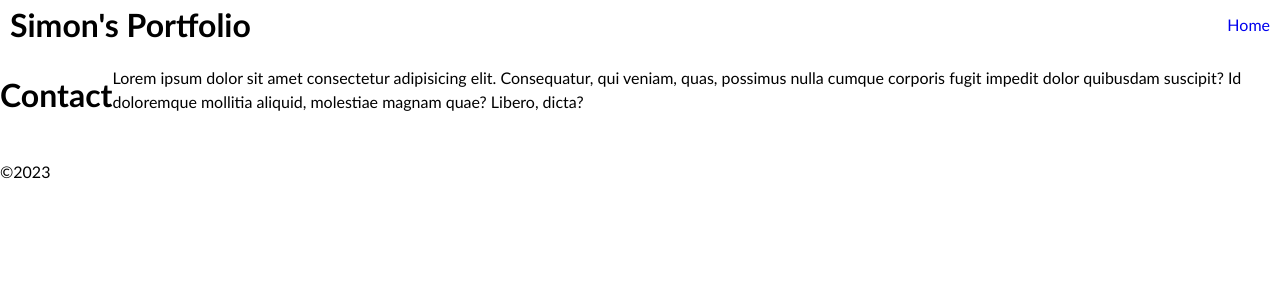
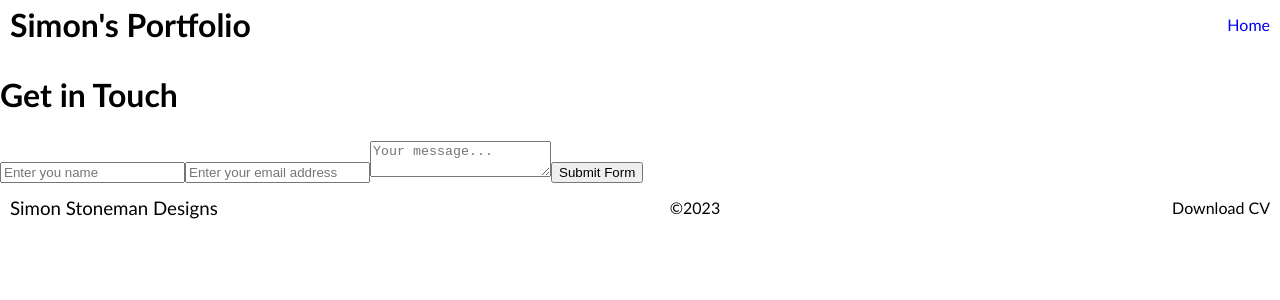
Before and after one commit to SimonStoneman/portfolio-reactified, a React (Create React App) app: page /contact in a window 1280 px wide. Shown: the top 300 px of the page. Built offline with nearby package versions, Linux system fonts and the light colour scheme.

Commit message:
Updated the Contact page to now use the Web3Forms input form to receive the user typed data

```diff
--- a/src/App.js
+++ b/src/App.js
@@ -10,6 +10,9 @@ import Header from './components/Header';
 import Footer from './components/Footer';
 
 function App() {
+
+  const name = 'Simon Stoneman';
+
   return (
     <>
       <Header />
@@ -22,7 +25,7 @@ function App() {
         <Route path="/project" element={<Project />} />
       </Routes>
 
-      <Footer />
+      <Footer name={name}/>
     </>
   );
 }
--- a/src/Assets/Styles/Footer.css
+++ b/src/Assets/Styles/Footer.css
@@ -1,3 +1,12 @@
 footer {
     grid-column: 1/3; /* Setting main element (child of body grid) to span column lines 1 to 3 */
-  }
+    display:flex;
+    justify-content: space-between;
+    align-items: center;
+    padding: 10px;
+}
+
+footer h3 {
+  font-weight: lighter;
+  font-family:'Gill Sans', 'Gill Sans MT', Calibri, 'Trebuchet MS', sans-serif
+}
--- a/src/components/Footer.js
+++ b/src/components/Footer.js
@@ -3,8 +3,9 @@ import '../assets/styles/footer.css';
 function Footer(props) {
   return (
     <footer>
-      <h3>{props.myName}</h3>
+      <h3>{props.name} Designs</h3>
       <p>&copy;2023</p>
+      <p>Download CV</p>
     </footer>
   );
 };
--- a/src/pages/About.js
+++ b/src/pages/About.js
@@ -1,9 +1,9 @@
 function About() {
     return (
-      <>
+      <main>
         <h1>About</h1>
         <p>Lorem ipsum dolor sit amet consectetur adipisicing elit. Consequatur, qui veniam, quas, possimus nulla cumque corporis fugit impedit dolor quibusdam suscipit? Id doloremque mollitia aliquid, molestiae magnam quae? Libero, dicta?</p>
-      </>
+      </main>
     )
   }
 
--- a/src/pages/Contact.js
+++ b/src/pages/Contact.js
@@ -1,10 +1,64 @@
+import { useState } from "react";
+
 function Contact() {
-    return (
-      <>
-        <h1>Contact</h1>
-        <p>Lorem ipsum dolor sit amet consectetur adipisicing elit. Consequatur, qui veniam, quas, possimus nulla cumque corporis fugit impedit dolor quibusdam suscipit? Id doloremque mollitia aliquid, molestiae magnam quae? Libero, dicta?</p>
-      </>
-    )
+
+  // const [formData, setFormData] = useState({
+  //   name: '',
+  //   email: '',
+  //   message: ''
+  // });
+
+// function to take the event object and use it extract the target, resolve the 'name' property and get the value.
+// Then use the useState function and pass in a new object with mentioned data
+
+  // const handleChange = (event) => {
+  //   console.log(event.target);
+
+  //   setFormData({
+  //     // spread the formData array into the individual array values
+  //     ...formData,
+  //     // [event.target.name] will resolve to value of the name= property. Then the event.target.value is the value of what is input
+  //     // name: <value> e.g. "Simon"
+  //     [event.target.name]: event.target.value,
+  //     // email: <value> e.g. "Simon"
+  //     [event.target.name]: event.target.value,
+  //     // name: <value> e.g. "Simon"
+  //     [event.target.name]: event.target.value
+  //   });
+
+  // }
+
+  const handleSubmit = (event) => {
+    event.preventDefault();
+
+    // console.log(formData);
   }
 
+    return (
+
+      <main>
+
+        <h1>Get in Touch</h1>
+
+        {/* <form onSubmit={handleSubmit}>
+          <input name="name" onChange={handleChange} type="text" placeholder="Enter you name"></input>
+          <input name="email" onChange={handleChange} type="text" placeholder="Enter your email address"></input>
+          <textarea name="message" onChange={handleChange} placeholder="Enter your message..." cols="30" rows="10"></textarea>
+          <button>Submit</button>
+        </form> */}
+
+        <form action="https://api.web3forms.com/submit" method="POST">
+          <input type="hidden" name="access_key" value="1cd4e450-87b0-4c0f-add0-afcb7e600b55"></input>
+          <input type="text" name="name" placeholder="Enter you name" required></input>
+          <input type="email" name="email" placeholder="Enter your email address" required></input>
+          <textarea name="message" placeholder="Your message..." required></textarea>
+          <input type="hidden" name="redirect" value="https://web3forms.com/success"></input>
+          <button type="submit">Submit Form</button>
+        </form>
+
+      </main>
+
+    );
+  };
+
   export default Contact;
--- a/src/pages/Landing.js
+++ b/src/pages/Landing.js
@@ -3,13 +3,14 @@ import {NavLink} from 'react-router-dom';
 
 
 
-function Landing() {
+function Landing(props) {
+
     return (
 
       <main className="page-wrapper">
         <section className="hero-banner">
 
-          <h2>Simon Stoneman</h2>
+          <h2>{props.name}</h2>
 
         </section>
 
@@ -38,6 +39,7 @@ function Landing() {
       </main>
 
     )
+
   }
 
   export default Landing;
--- a/src/pages/Work.js
+++ b/src/pages/Work.js
@@ -3,14 +3,12 @@ import ProjectGallery from '../components/ProjectGallery'
 
 function Work() {
     return (
-      <>
         <main>
           <h1>Work Gallery</h1>
 
           <ProjectGallery />
 
         </main>
-      </>
     )
   }
 
```
